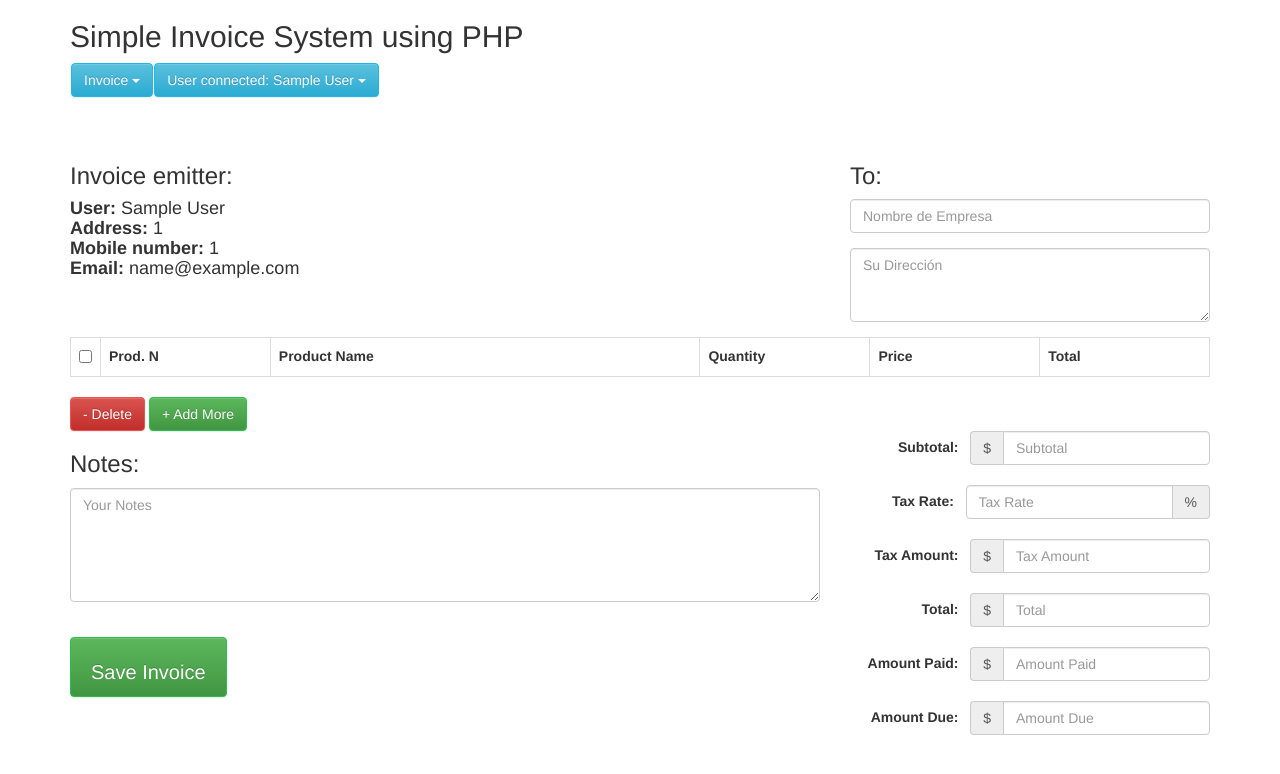
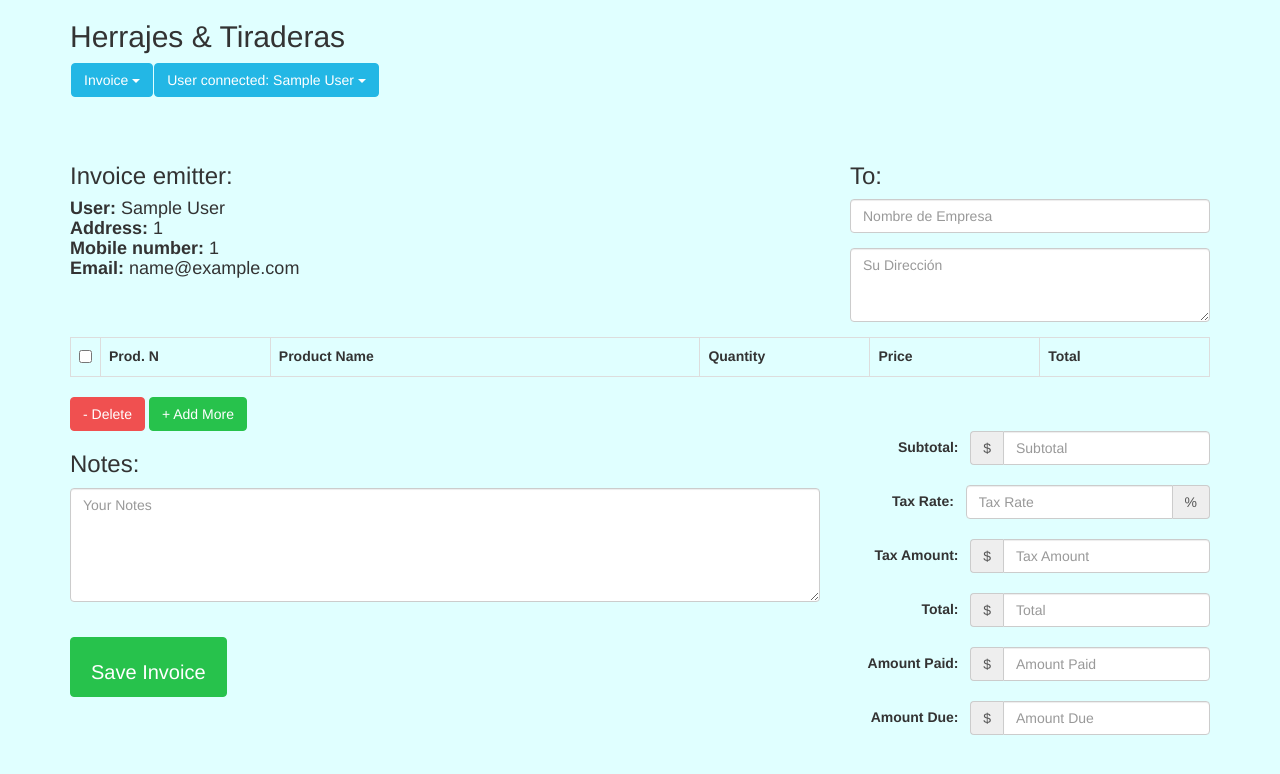
Before and after one commit to bromanc/webInvoice, a PHP site: page /edit_invoice.php in a window 1280 px wide. Shown: the top 774 px of the page. Run offline with PHP 8.4, Linux system fonts and the light colour scheme; the visitor is signed in with stand-in values (Sample User, id 1); data that the repository does not hold is empty; some libraries are stand-ins or nearby versions.

Commit message:
Changed colors css

```diff
--- a/create_invoice.php
+++ b/create_invoice.php
@@ -9,11 +9,11 @@ if (!empty($_POST['companyName']) && $_POST['companyName']) {
     header("Location:invoice_list.php");
 }
 ?>
-<title>Simple Invoice System</title>
+<title>SOCHEF</title>
 <script src="js/invoice.js"></script>
 <link href="css/style.css" rel="stylesheet">
 <div class="container content-invoice">
-    <h2 class="title">Simple Invoice System using PHP</h2>
+    <h2 class="title">Herrajes & Tiraderas</h2>
     <form action="" id="invoice-form" method="post" class="invoice-form" role="form" novalidate>
         <div class="load-animate animated fadeInUp">
             <div class="row">
--- a/css/style.css
+++ b/css/style.css
@@ -1,3 +1,6 @@
+body{
+    background-color: lightcyan
+}
 
 .sub-header {
   padding-bottom: 10px;
--- a/edit_invoice.php
+++ b/edit_invoice.php
@@ -13,7 +13,7 @@ if (!empty($_GET['update_id']) && $_GET['update_id']) {
     $invoiceItems = $invoice->getInvoiceItems($_GET['update_id']);
 }
 ?>
-<title>Simple Invoice System</title>
+<title>SOCHEF</title>
 <script src="js/invoice.js"></script>
 <link href="css/style.css" rel="stylesheet">
 <div class="container content-invoice">
@@ -21,7 +21,7 @@ if (!empty($_GET['update_id']) && $_GET['update_id']) {
         <div class="load-animate animated fadeInUp">
             <div class="row">
                 <div class="col-xs-8 col-sm-8 col-md-8 col-lg-8">
-                    <h2 class="title">Simple Invoice System using PHP</h2>
+                    <h2 class="title">Herrajes & Tiraderas</h2>
                     <?php include('menu.php'); ?>
                 </div>
             </div>
--- a/header.php
+++ b/header.php
@@ -2,7 +2,7 @@
 <html>
 <meta http-equiv="Content-Type" content="text/html; charset=utf-8" />
 <link rel="stylesheet" href="https://maxcdn.bootstrapcdn.com/bootstrap/3.3.5/css/bootstrap.min.css">
-<link rel="stylesheet" href="https://maxcdn.bootstrapcdn.com/bootstrap/3.3.5/css/bootstrap-theme.min.css">
+<link rel="stylesheet" type="text/css" href="css/style.css">
 <script src="https://ajax.googleapis.com/ajax/libs/jquery/2.1.3/jquery.min.js"></script>
 <script src="https://maxcdn.bootstrapcdn.com/bootstrap/3.3.5/js/bootstrap.min.js"></script>
 </html>
--- a/index.php
+++ b/index.php
@@ -19,10 +19,10 @@ if (!empty($_POST['email']) && !empty($_POST['pwd'])) {
     }
 }
 ?>
-<title>Simple Invoice System</title>
+<title>SOCHEF</title>
 <script src="js/invoice.js"></script>
 <link href="css/style.css" rel="stylesheet">
-<div style="width: 800px; margin: 200px auto;">
+<div style="width: 800px; margin: 200px auto; background-image: url('images/bg.jpg');">
     <div class="col-xs-6">
         <div class="heading">
             <h2>Herrajes & Tiraderas</h2>
--- a/invoice_list.php
+++ b/invoice_list.php
@@ -5,7 +5,7 @@ include 'Invoice.php';
 $invoice = new Invoice();
 $invoice->checkLoggedIn();
 ?>
-<title>Herrajes & Tiraderas</title>
+<title>SOCHEF</title>
 <script src="js/invoice.js"></script>
 <link href="css/style.css" rel="stylesheet">
 <div class="container">
```
Also changed, not shown: background.gif (added), bg.jpg (renamed from images/bg.jpg), images/arion-logo-1508517021.jpg (added), 3 other files.
